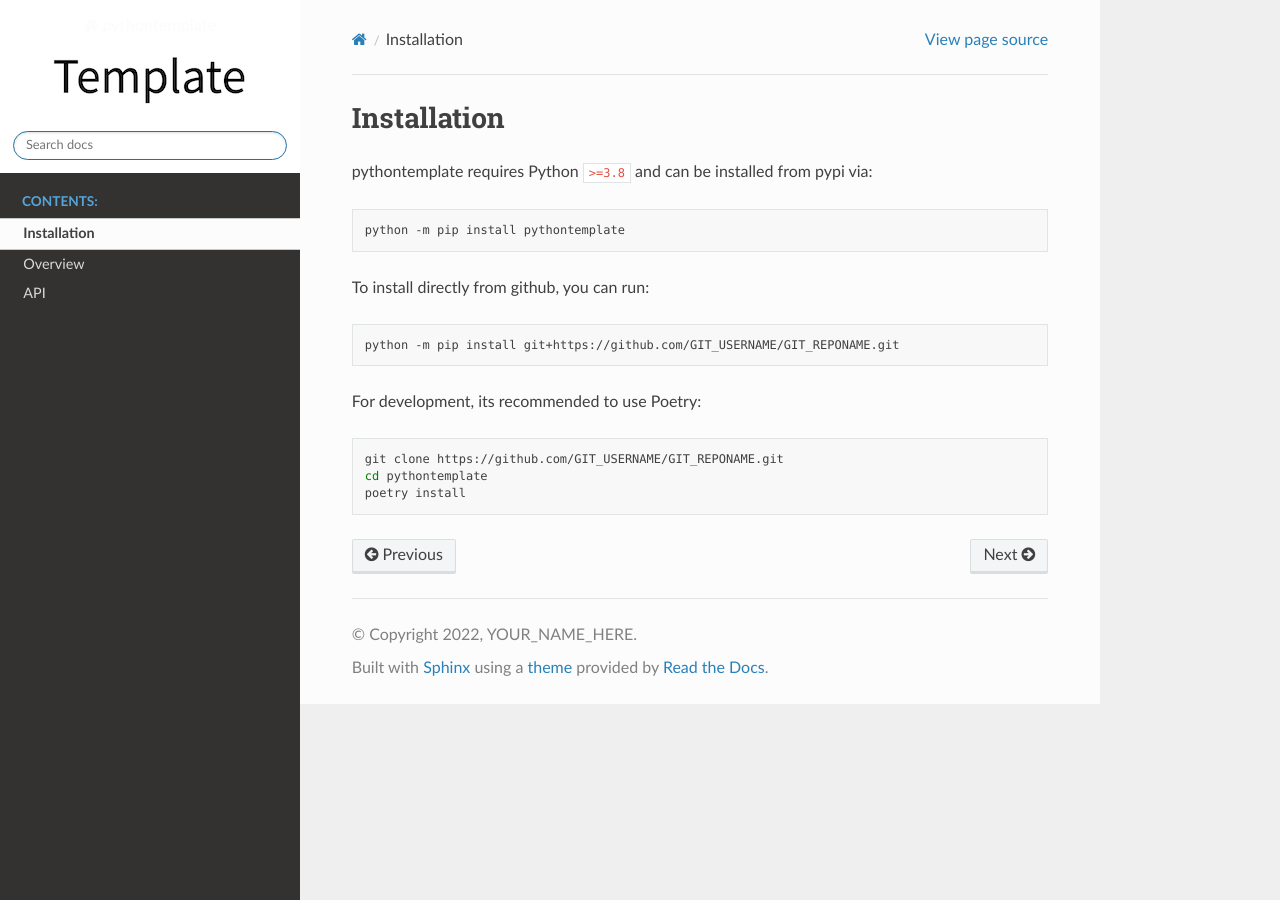
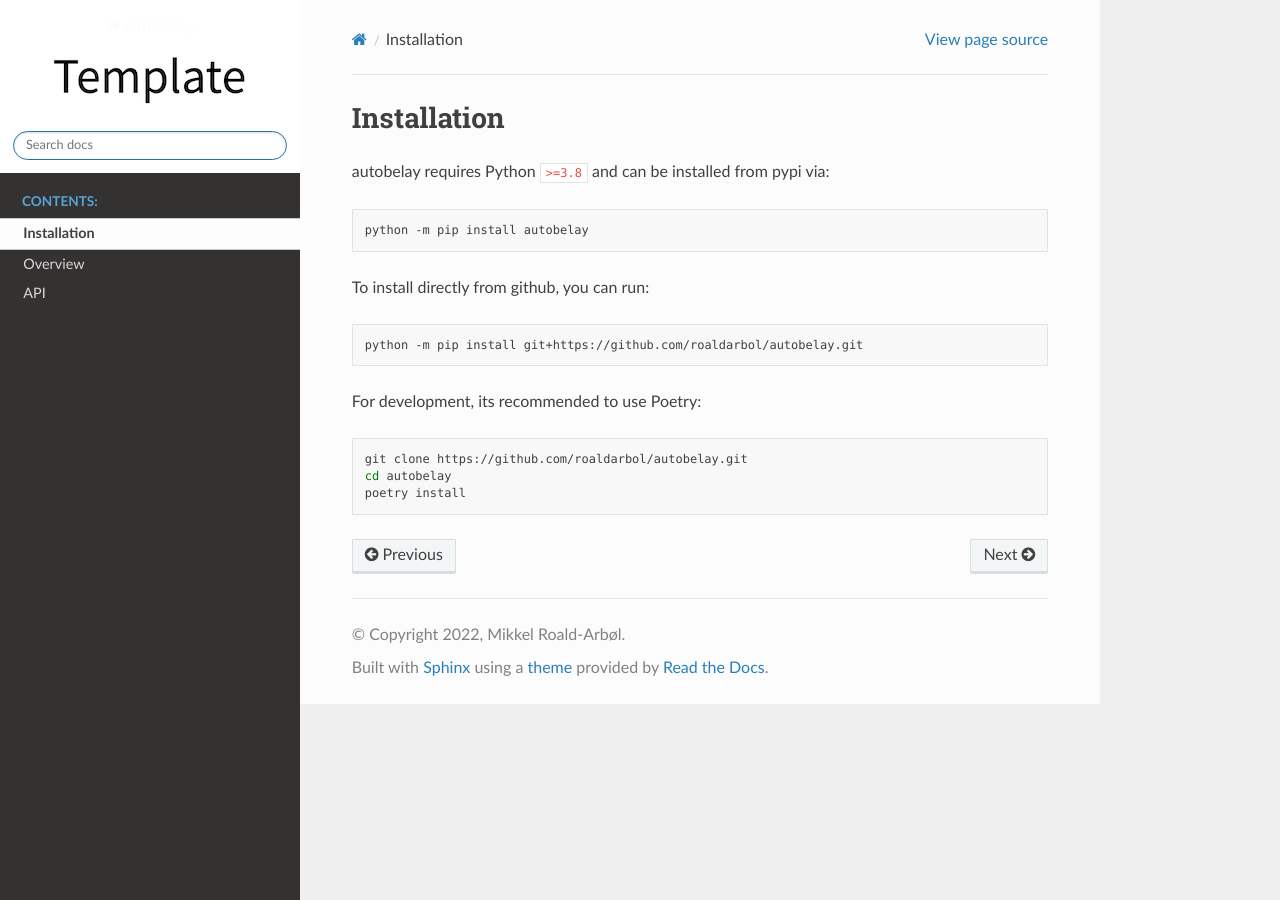
Before and after one commit to roaldarbol/autobelay, a Sphinx documentation site: the page built from docs/source/Installation.rst, in a window 1280 px wide. Built offline with Sphinx 7.4.7 and the Read the Docs theme 2.0.0, drawn with Linux system fonts in a browser that asks for light colours.

```diff
--- a/docs/source/Installation.rst
+++ b/docs/source/Installation.rst
@@ -1,23 +1,23 @@
 Installation
 ============
 
-pythontemplate requires Python ``>=3.8`` and can be installed from pypi via:
+autobelay requires Python ``>=3.8`` and can be installed from pypi via:
 
 .. code-block:: bash
 
-   python -m pip install pythontemplate
+   python -m pip install autobelay
 
 
 To install directly from github, you can run:
 
 .. code-block:: bash
 
-   python -m pip install git+https://github.com/GIT_USERNAME/GIT_REPONAME.git
+   python -m pip install git+https://github.com/roaldarbol/autobelay.git
 
 For development, its recommended to use Poetry:
 
 .. code-block:: bash
 
-   git clone https://github.com/GIT_USERNAME/GIT_REPONAME.git
-   cd pythontemplate
+   git clone https://github.com/roaldarbol/autobelay.git
+   cd autobelay
    poetry install
--- a/docs/source/api.rst
+++ b/docs/source/api.rst
@@ -1,7 +1,7 @@
 API
 ===
 
-.. automodule:: pythontemplate
+.. automodule:: autobelay
    :members:
    :undoc-members:
    :show-inheritance:
--- a/docs/source/conf.py
+++ b/docs/source/conf.py
@@ -13,13 +13,13 @@ from datetime import date
 sys.path.insert(0, os.path.abspath("../.."))
 
 
-from pythontemplate import __version__
+from autobelay import __version__
 
 # -- Project information -----------------------------------------------------
 
-project = "pythontemplate"
-copyright = f"{date.today().year}, YOUR_NAME_HERE"
-author = "YOUR_NAME_HERE"
+project = "autobelay"
+copyright = f"{date.today().year}, Mikkel Roald-Arbøl"
+author = "Mikkel Roald-Arbøl"
 
 # The short X.Y version.
 version = __version__
--- a/docs/source/index.rst
+++ b/docs/source/index.rst
@@ -1,4 +1,4 @@
-Welcome to pythontemplate's documentation!
+Welcome to autobelay's documentation!
 ==========================================
 
 .. include:: ../../README.rst
--- /dev/null
+++ b/poetry.toml
@@ -0,0 +1,2 @@
+[virtualenvs]
+in-project = true
```
Also changed, not shown: README.rst (+35 -67 lines), README_TEMPLATE.rst (deleted, +0 -47 lines), pyproject.toml (+5 -5 lines), autobelay/__init__.py (renamed from pythontemplate/__init__.py), 6 other files.
